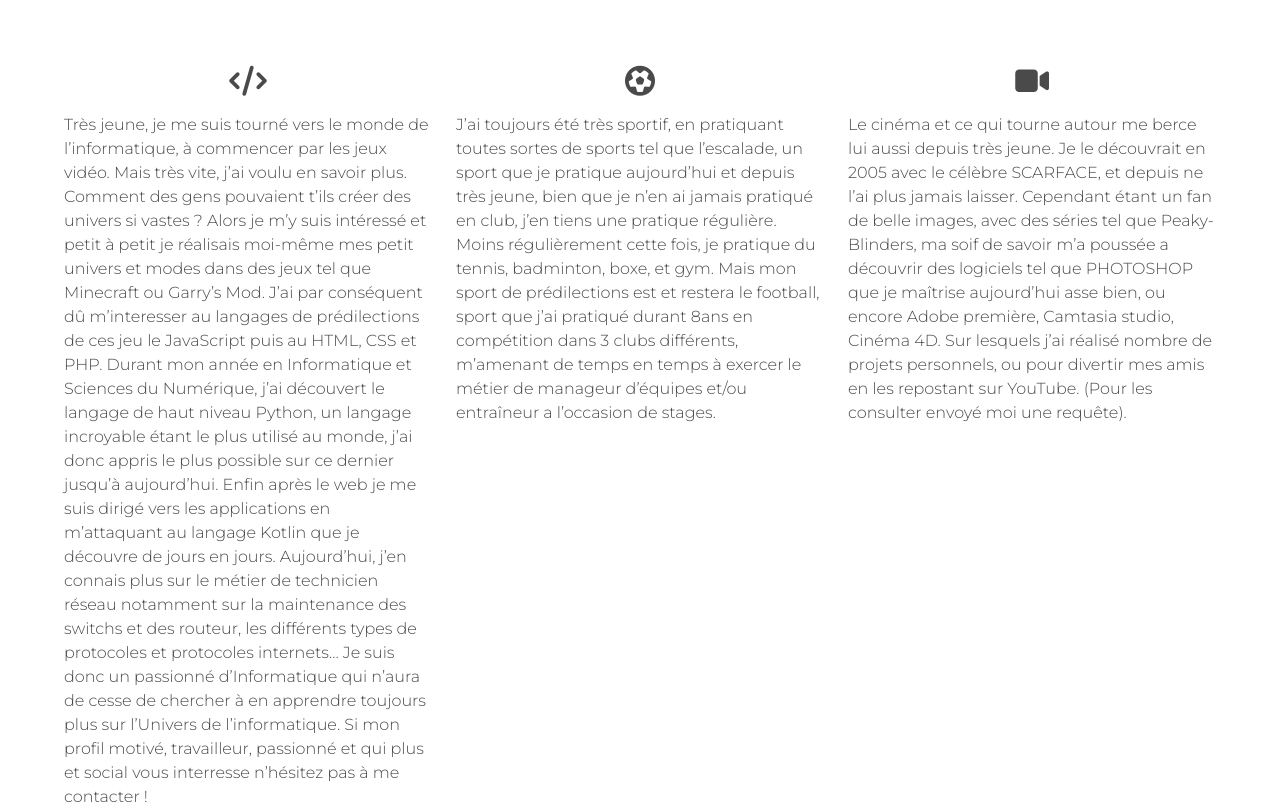
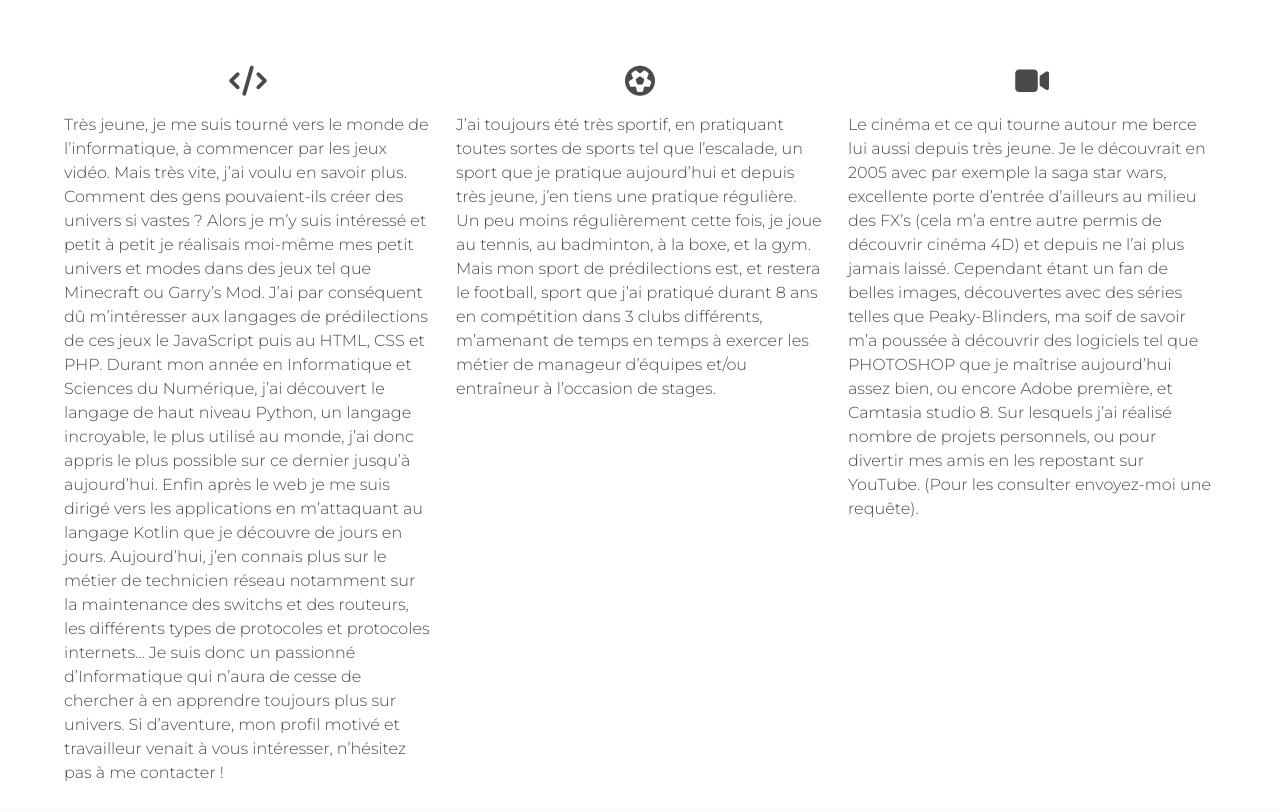
Before and after one commit to NoDeep-bit/monportfoliioo, a plain HTML site: page index.html in a window 1280 px wide. Shown: the part 1033-1845 px from the top of the page. Drawn offline with nearby package versions, Linux system fonts and the light colour scheme; a script that the page names is missing.

Commit message:
Update index.html

```diff
--- a/index.html
+++ b/index.html
@@ -122,19 +122,21 @@
                         <div class="column about-single-element">
                             <i class="fas fa-code icon"></i>
                             <p>
-                                Très jeune, je me suis tourné vers le monde de l’informatique, à commencer par les jeux vidéo. Mais très vite, j’ai voulu en savoir plus. Comment des gens pouvaient t’ils créer des univers si vastes ? Alors je m’y suis intéressé et petit à petit je réalisais moi-même mes petit univers et modes dans des jeux tel que Minecraft ou Garry’s Mod. J’ai par conséquent dû m’interesser au langages de prédilections de ces jeu le JavaScript puis au HTML, CSS et PHP. Durant mon année en Informatique et Sciences du Numérique, j’ai découvert le langage de haut niveau Python, un langage incroyable étant le plus utilisé au monde, j’ai donc appris le plus possible sur ce dernier jusqu’à aujourd’hui. Enfin après le web je me suis dirigé vers les applications en m’attaquant au langage Kotlin que je découvre de jours en jours. Aujourd’hui, j’en connais plus sur le métier de technicien réseau notamment sur la maintenance des switchs et des routeur, les différents types de protocoles et protocoles internets… Je suis donc un passionné d’Informatique qui n’aura de cesse de chercher à en apprendre toujours plus sur l’Univers de l’informatique. Si mon profil motivé, travailleur, passionné et qui plus et social vous interresse n’hésitez pas à me contacter !
+                                Très jeune, je me suis tourné vers le monde de l’informatique, à commencer par les jeux vidéo. Mais très vite, j’ai voulu en savoir plus. Comment des gens pouvaient-ils créer des univers si vastes ? Alors je m’y suis intéressé et petit à petit je réalisais moi-même mes petit univers et modes dans des jeux tel que Minecraft ou Garry’s Mod. J’ai par conséquent dû m’intéresser aux langages de prédilections de ces jeux le JavaScript puis au HTML, CSS et PHP. Durant mon année en Informatique et Sciences du Numérique, j’ai découvert le langage de haut niveau Python, un langage incroyable, le plus utilisé au monde, j’ai donc appris le plus possible sur ce dernier jusqu’à aujourd’hui. Enfin après le web je me suis dirigé vers les applications en m’attaquant au langage Kotlin que je découvre de jours en jours. Aujourd’hui, j’en connais plus sur le métier de technicien réseau notamment sur la maintenance des switchs et des routeurs, les différents types de protocoles et protocoles internets… Je suis donc un passionné d’Informatique qui n’aura de cesse de chercher à en apprendre toujours plus sur univers. Si d’aventure, mon profil motivé et travailleur venait à vous intéresser, n’hésitez pas à me contacter !
                             </p>
                         </div>
                         <div class="column about-single-element">
                             <i class="fas fa-futbol icon"></i>
                             <p>
-                                J’ai toujours été très sportif, en pratiquant toutes sortes de sports tel que l’escalade, un sport que je pratique aujourd’hui et depuis très jeune, bien que je n’en ai jamais pratiqué en club, j’en tiens une pratique régulière. Moins régulièrement cette fois, je pratique du tennis, badminton, boxe, et gym. Mais mon sport de prédilections est et restera le football, sport que j’ai pratiqué durant 8ans en compétition dans 3 clubs différents, m’amenant de temps en temps à exercer le métier de manageur d’équipes et/ou entraîneur a l’occasion de stages.
+
+                                J’ai toujours été très sportif, en pratiquant toutes sortes de sports tel que l’escalade, un sport que je pratique aujourd’hui et depuis très jeune, j’en tiens une pratique régulière. Un peu moins régulièrement cette fois, je joue au tennis, au badminton, à la boxe, et la gym. Mais mon sport de prédilections est, et restera le football, sport que j’ai pratiqué durant 8 ans en compétition dans 3 clubs différents, m’amenant de temps en temps à exercer les métier de manageur d’équipes et/ou entraîneur à l’occasion de stages.
+
                             </p>
                         </div>
 
                         <div class="column about-single-element"><i class="fas fa-video icon"></i>
                             <p>
-                            Le cinéma et ce qui tourne autour me berce lui aussi depuis très jeune. Je le découvrait en 2005 avec le célèbre SCARFACE, et depuis ne l’ai plus jamais laisser. Cependant étant un fan de belle images, avec des séries tel que Peaky-Blinders, ma soif de savoir m’a poussée a découvrir des logiciels tel que PHOTOSHOP que je maîtrise aujourd’hui asse bien, ou encore Adobe première, Camtasia studio, Cinéma 4D. Sur lesquels j’ai réalisé nombre de projets personnels, ou pour divertir mes amis en les repostant sur YouTube. (Pour les consulter envoyé moi une requête).
+                                 Le cinéma et ce qui tourne autour me berce lui aussi depuis très jeune. Je le découvrait en 2005 avec par exemple la saga star wars, excellente porte d’entrée d’ailleurs au milieu des FX’s (cela m’a entre autre permis de découvrir cinéma 4D) et depuis ne l’ai plus jamais laissé. Cependant étant un fan de belles images, découvertes avec des séries telles que Peaky-Blinders, ma soif de savoir m’a poussée à découvrir des logiciels tel que PHOTOSHOP que je maîtrise aujourd’hui assez bien, ou encore Adobe première, et Camtasia studio 8. Sur lesquels j’ai réalisé nombre de projets personnels, ou pour divertir mes amis en les repostant sur YouTube. (Pour les consulter envoyez-moi une requête).
                             </p>
                         </div>
                     </div>
```
